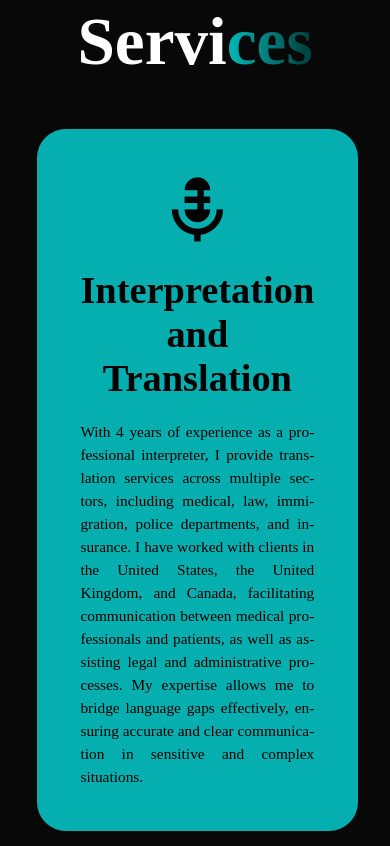
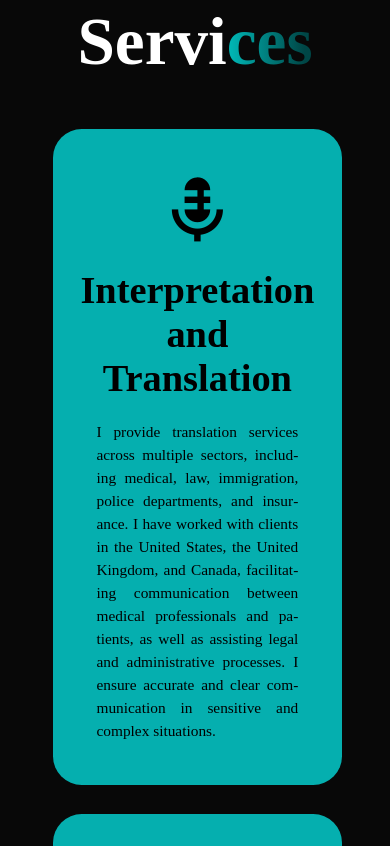
Before and after one commit to Snowsita/portfolio-website, a plain HTML site: page index.html in a window 390 px wide. Shown: the part 2058-2904 px from the top of the page. Drawn offline with nearby package versions, Linux system fonts and the light colour scheme.

Commit message:
fix: fixing services size issue

```diff
--- a/index.html
+++ b/index.html
@@ -85,7 +85,7 @@
           <div class="service-info">
             <i class="bx bxs-microphone-alt"></i>
             <h4>Interpretation and Translation</h4>
-            <p>With 4 years of experience as a professional interpreter, I provide translation services across multiple sectors, including medical, law, immigration, police departments, and insurance. I have worked with clients in the United States, the United Kingdom, and Canada, facilitating communication between medical professionals and patients, as well as assisting legal and administrative processes. My expertise allows me to bridge language gaps effectively, ensuring accurate and clear communication in sensitive and complex situations.</p>
+            <p>I provide translation services across multiple sectors, including medical, law, immigration, police departments, and insurance. I have worked with clients in the United States, the United Kingdom, and Canada, facilitating communication between medical professionals and patients, as well as assisting legal and administrative processes. I ensure accurate and clear communication in sensitive and complex situations.</p>
           </div>
         </div>
 
--- a/style.scss
+++ b/style.scss
@@ -679,8 +679,8 @@ section {
   }
 
   .service-box {
-    width: 100%;
-    max-width: 100%;
+    width: 90%;
+    max-width: 90%;
     height: auto;
     min-height: 400px;
     padding: 2rem;
```
Also changed, not shown: style.css, 1 other file.
